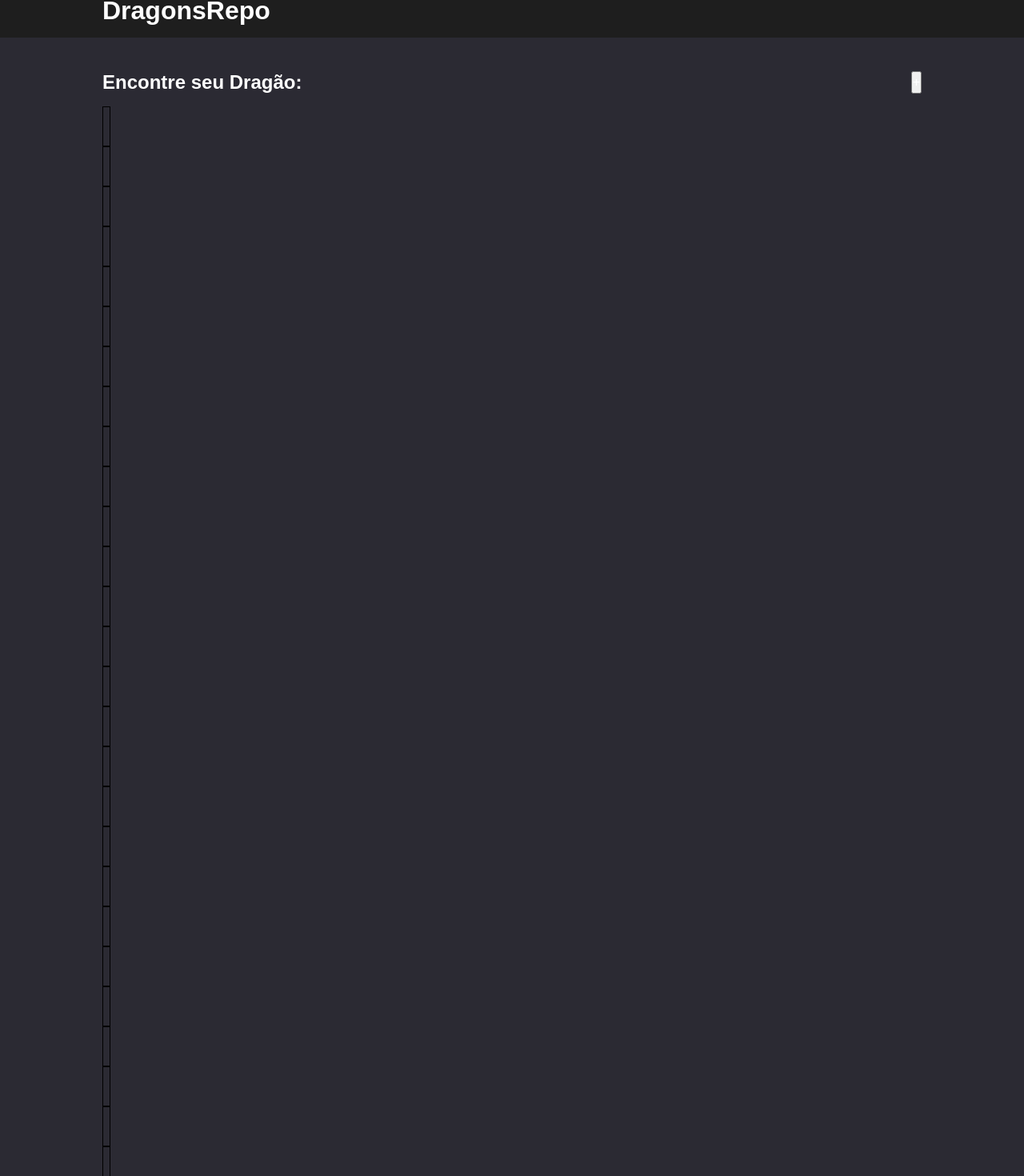
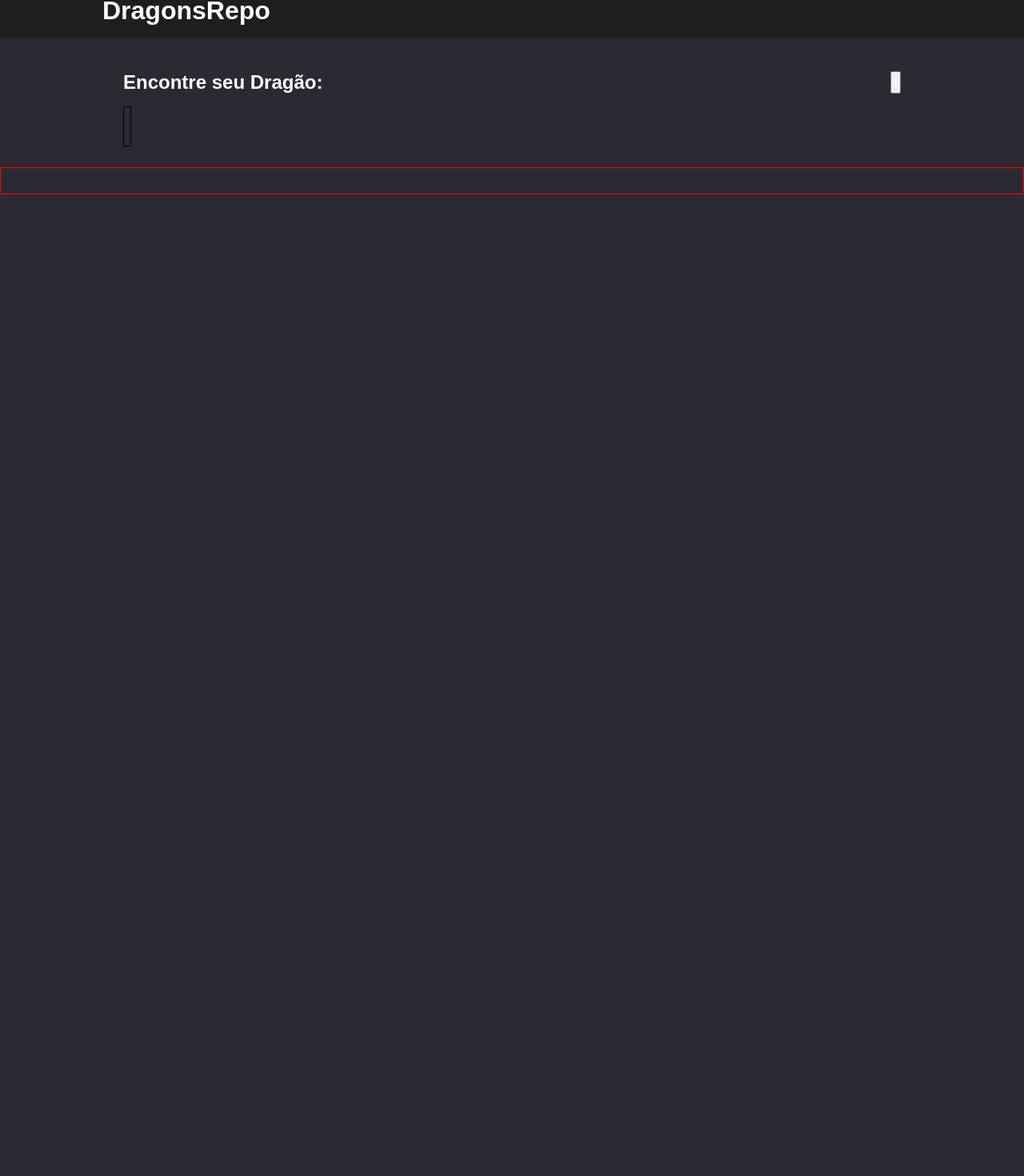
Before and after one commit to NatanMerelles/dragons, a React (Create React App) app: page / in a window 1280 px wide. Shown: the part 20-1490 px from the top of the page at 80% size. After the commit the page ends 800 px from the top, so only its background shows below. Built offline with nearby package versions, Linux system fonts and the light colour scheme; sample sign-in values are in the browser's storage.

Commit message:
:recycle: clean

```diff
--- a/src/containers/dragons/index.js
+++ b/src/containers/dragons/index.js
@@ -1,59 +1,42 @@
 import styled from 'styled-components';
 import { Header, Footer, Container } from '../../components';
 
-export const PageWrapper = styled.main`
+const PageWrapper = styled.main`
 	height: 100vh;
 	width: 100vw;
 `;
+
+const ListWrapper = styled.div`
+
+`;
+
+const Content = styled(Container)`
+  padding: 26px;
+`;
+
+const ContentTitle = styled.div`
+  display: flex;
+  justify-content: space-between;
+  padding: 16px 0;
+`;
+
 
 const Dragons = () => {
   return (
     <PageWrapper>
       <Header />
 
-      <main style={{ padding: '26px' }}>
-        <Container>
-          <div style={{ display: 'flex', justifyContent: 'space-between', padding: '16px 0' }}>
-            <h2>Encontre seu Dragão:</h2>
+      <Content>
+        <ContentTitle>
+          <h2>Encontre seu Dragão:</h2>
 
-            <button>+</button>
-          </div>
+          <button>+</button>
+        </ContentTitle>
 
-          <div>
-            <div style={{ width: '10px', height: '50px', border: '1px solid black' }}></div>
-            <div style={{ width: '10px', height: '50px', border: '1px solid black' }}></div>
-            <div style={{ width: '10px', height: '50px', border: '1px solid black' }}></div>
-            <div style={{ width: '10px', height: '50px', border: '1px solid black' }}></div>
-            <div style={{ width: '10px', height: '50px', border: '1px solid black' }}></div>
-            <div style={{ width: '10px', height: '50px', border: '1px solid black' }}></div>
-            <div style={{ width: '10px', height: '50px', border: '1px solid black' }}></div>
-            <div style={{ width: '10px', height: '50px', border: '1px solid black' }}></div>
-            <div style={{ width: '10px', height: '50px', border: '1px solid black' }}></div>
-            <div style={{ width: '10px', height: '50px', border: '1px solid black' }}></div>
-            <div style={{ width: '10px', height: '50px', border: '1px solid black' }}></div>
-            <div style={{ width: '10px', height: '50px', border: '1px solid black' }}></div>
-            <div style={{ width: '10px', height: '50px', border: '1px solid black' }}></div>
-            <div style={{ width: '10px', height: '50px', border: '1px solid black' }}></div>
-            <div style={{ width: '10px', height: '50px', border: '1px solid black' }}></div>
-            <div style={{ width: '10px', height: '50px', border: '1px solid black' }}></div>
-            <div style={{ width: '10px', height: '50px', border: '1px solid black' }}></div>
-            <div style={{ width: '10px', height: '50px', border: '1px solid black' }}></div>
-            <div style={{ width: '10px', height: '50px', border: '1px solid black' }}></div>
-            <div style={{ width: '10px', height: '50px', border: '1px solid black' }}></div>
-            <div style={{ width: '10px', height: '50px', border: '1px solid black' }}></div>
-            <div style={{ width: '10px', height: '50px', border: '1px solid black' }}></div>
-            <div style={{ width: '10px', height: '50px', border: '1px solid black' }}></div>
-            <div style={{ width: '10px', height: '50px', border: '1px solid black' }}></div>
-            <div style={{ width: '10px', height: '50px', border: '1px solid black' }}></div>
-            <div style={{ width: '10px', height: '50px', border: '1px solid black' }}></div>
-            <div style={{ width: '10px', height: '50px', border: '1px solid black' }}></div>
-            <div style={{ width: '10px', height: '50px', border: '1px solid black' }}></div>
-            <div style={{ width: '10px', height: '50px', border: '1px solid black' }}></div>
-            <div style={{ width: '10px', height: '50px', border: '1px solid black' }}></div>
-
-          </div>
-        </Container>
-      </main>
+        <div>
+          <div style={{ width: '10px', height: '50px', border: '1px solid black' }}></div>
+        </div>
+      </Content>
 
       <Footer />
     </PageWrapper>
--- /dev/null
+++ b/src/containers/dragons/style.js
@@ -0,0 +1 @@
+import styled from 'styled-components';
```
